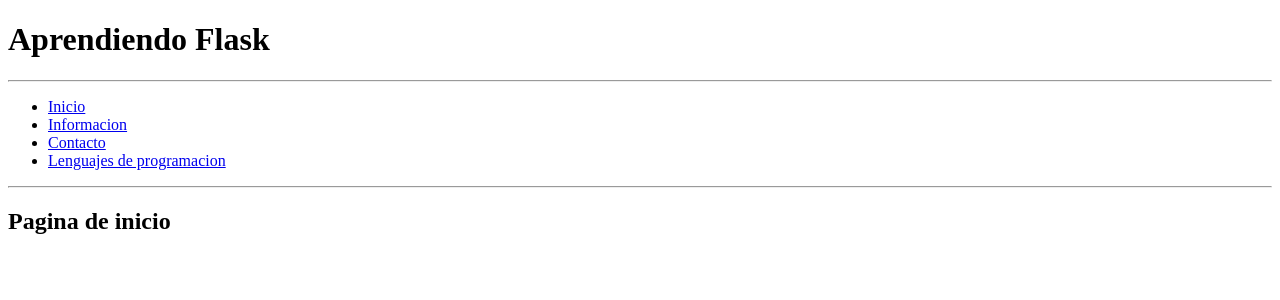
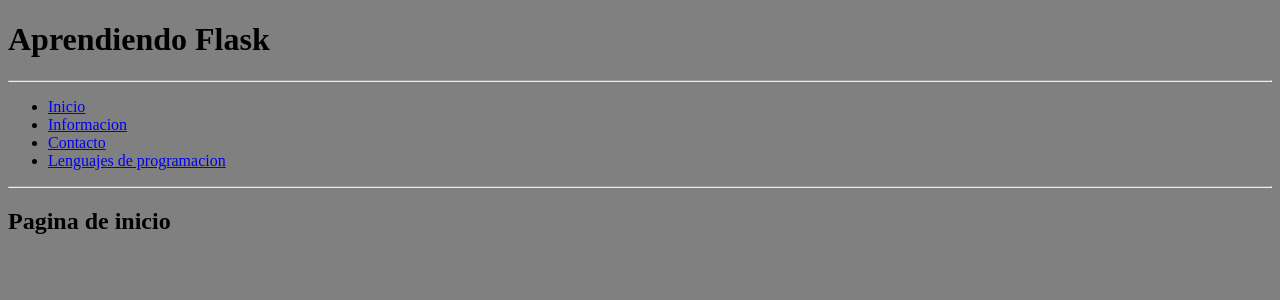
Before and after one commit to Lartweib/Curso-Python, a Flask app: page / in a window 1280 px wide. Shown: the top 300 px of the page. Run offline with Flask 2, Linux system fonts and the light colour scheme.

Commit message:
archivos estaticos

```diff
--- /dev/null
+++ b/Flask/static/css/styles.css
@@ -0,0 +1,5 @@
+body{
+    background: gray;
+    font-family:'Times New Roman', Times, serif;
+
+}
--- a/Flask/templates/index.html
+++ b/Flask/templates/index.html
@@ -1,5 +1,5 @@
 {% extends 'layout.html' %}
-<!-- la funcion super agrega este contenido al que ya esta incluido en el bloque title-->
+
 {% block title %}
     Inicio
 
--- a/Flask/templates/informacion.html
+++ b/Flask/templates/informacion.html
@@ -2,7 +2,6 @@
 
 {% block title %}
     Info
-    <!--la funcion super agrega este contenido al que ya esta incluido en el bloque title-->
     {{ super() }}
 {% endblock %}
 
--- a/Flask/templates/layout.html
+++ b/Flask/templates/layout.html
@@ -6,7 +6,8 @@
         <title>{% block title %} | Aprendiendo flask {% endblock %}</title>
         <meta name="description" content="">
         <meta name="viewport" content="width=device-width, initial-scale=1">
-        <link rel="stylesheet" href="">
+        <link rel="stylesheet" href="{{ url_for('static', filename='css/styles.css') }}">
+        <!-- para usar ficheros estaticos creamos la carpeta static y la usamos con el url_for indicando primero static y desp la ruta del archivo-->
     </head>
     <body>
 
--- a/Flask/templates/lenguajes.html
+++ b/Flask/templates/lenguajes.html
@@ -2,7 +2,6 @@
 
 {% block title %}
     Lenguajes
-    <!--la funcion super agrega este contenido al que ya esta incluido en el bloque title-->
     {{ super() }}
 {% endblock %}
 
```
